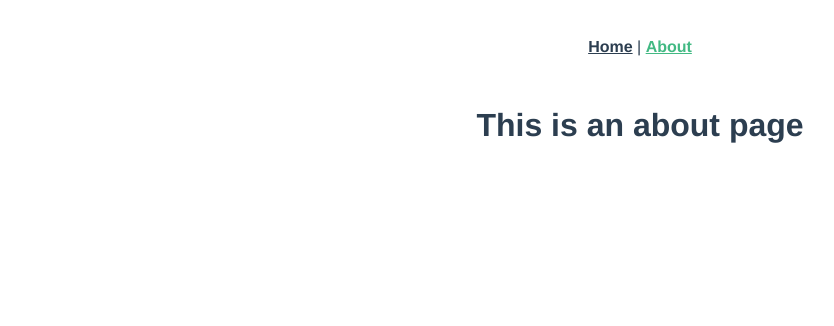
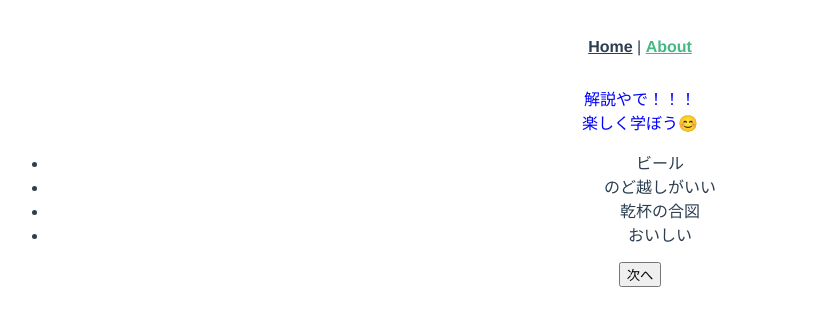
Before and after one commit to otikoboretorio/team-original-app, a Vue app: page /about in a window 1280 px wide. Shown: the top 326 px of the page, without its empty margins (0-834 px from the left). Built offline with nearby package versions, Linux system fonts and the light colour scheme.

Commit message:
テンプレート少し書いてみた

```diff
--- /dev/null
+++ b/src/views/ExplainView.vue
@@ -0,0 +1,19 @@
+<template>
+  <div class="hello">解説やで！！！</div>
+  <div class="hello">楽しく学ぼう😊</div>
+  <ul>
+    <li>ビール</li>
+    <li>のど越しがいい</li>
+    <li>乾杯の合図</li>
+    <li>おいしい</li>
+  </ul>
+  <button v-on:click="change">次へ</button>
+</template>
+
+<style>
+.hello {
+  color: blue;
+}
+</style>
+
+<script></script>
```
Also changed, not shown: src/router/index.js (+14 -13 lines).
